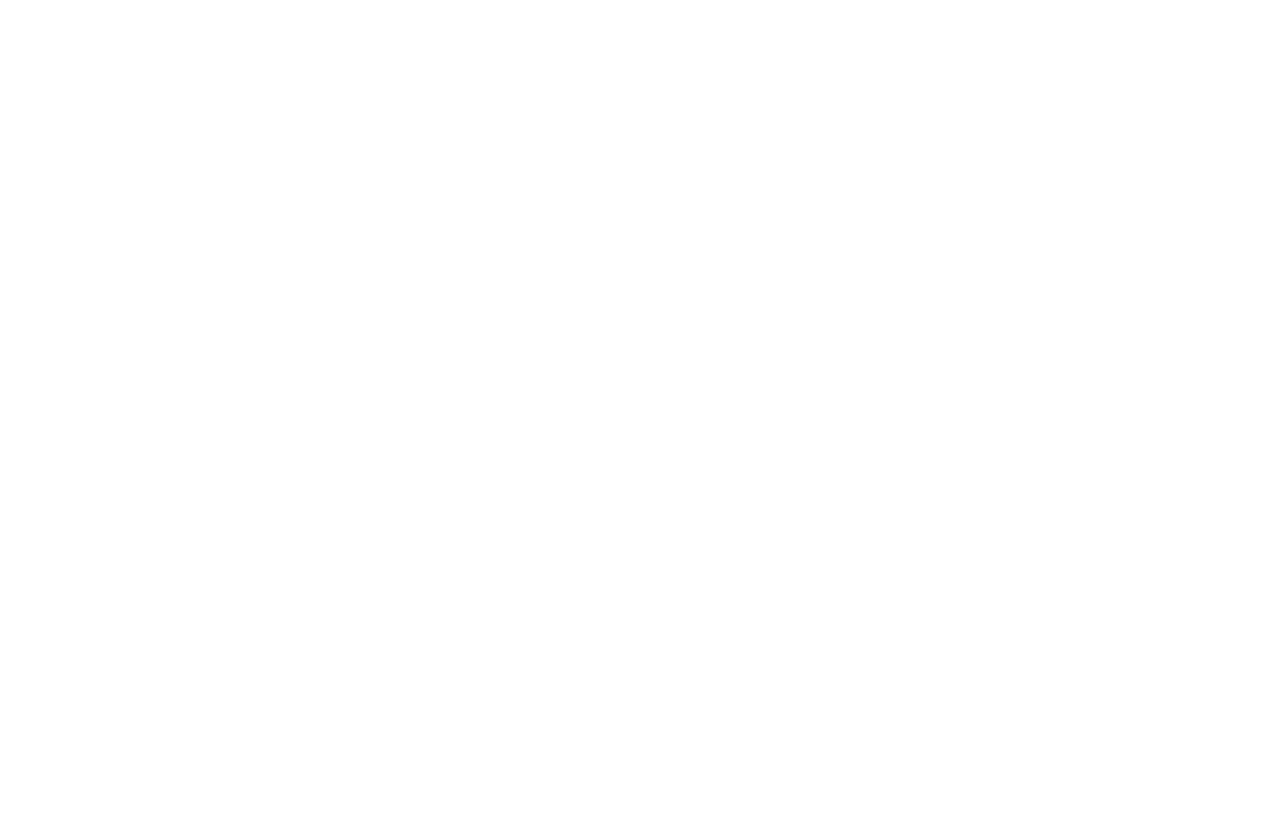
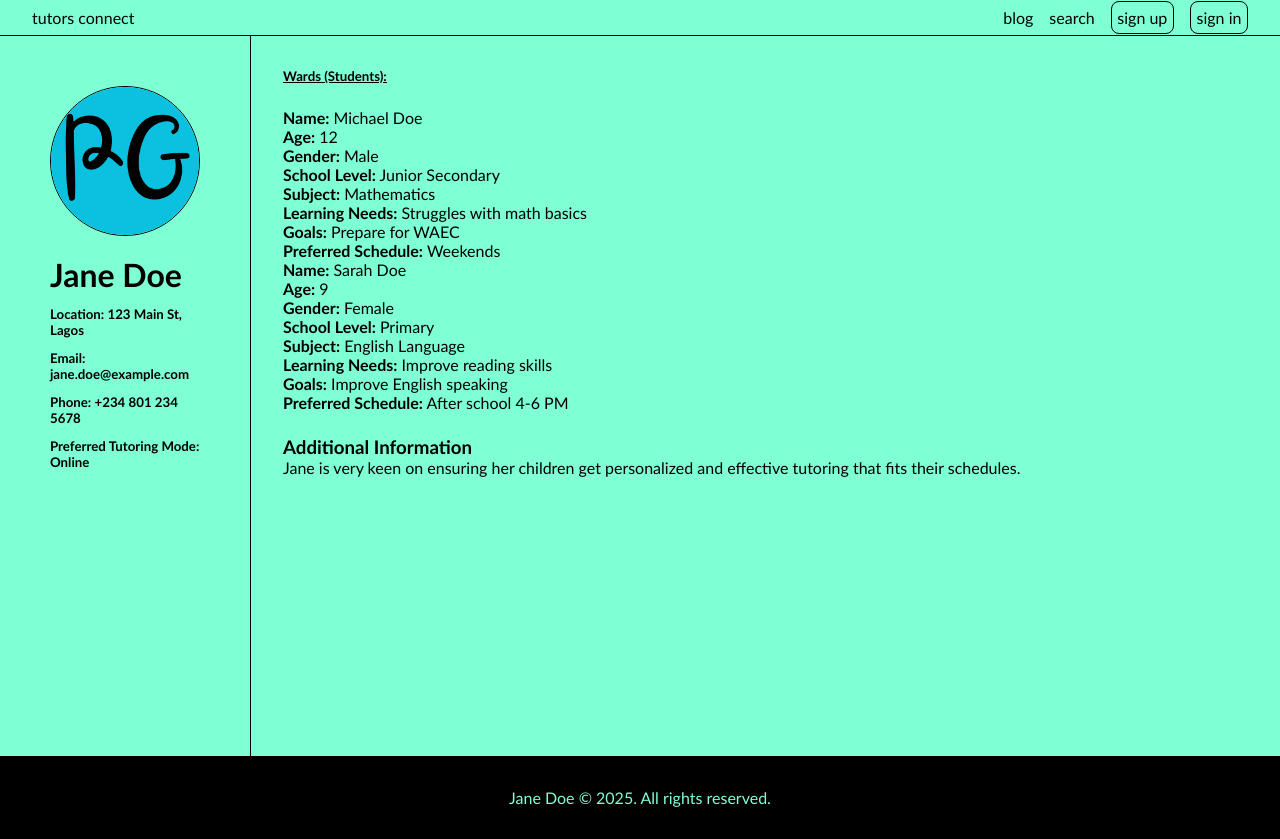
Before and after one commit to philipmake/capstone, a PHP site: page /parent_profile.html in a window 1280 px wide. Before the commit the page is empty. Before the commit the page ends 800 px from the top, so only its background shows below. Run offline with PHP 8.4, Linux system fonts and the light colour scheme.

Commit message:
made a few changes

```diff
--- a/css/style.css
+++ b/css/style.css
@@ -13,8 +13,11 @@
     display: flex;
     justify-content: space-between;
     align-items: center;
-    padding: 1rem 2rem;
+    padding: .5rem 2rem;
     border-bottom: 1px solid black;
+    top: 0;
+    position: sticky;
+    background-color: aquamarine;
 }
 
 .navlinks {
@@ -128,7 +131,7 @@
         align-items: center;
         gap: 0;
         position: absolute;
-        top: 70px;
+        top: 60px;
         right: 0;
         width: 100%;
         text-align: center;
--- a/database/db.sql
+++ b/database/db.sql
@@ -5,6 +5,7 @@
     fullname VARCHAR(100) NOT NULL,
     email VARCHAR(100) UNIQUE NOT NULL,
     phone VARCHAR(20) UNIQUE NOT NULL,
+    alt_phone VARCHAR(20) UNIQUE NOT NULL,
     password VARCHAR(255) NOT NULL,
     profile_picture VARCHAR(255),
     created_at TIMESTAMP DEFAULT CURRENT_TIMESTAMP
--- a/parent_profile.html
+++ b/parent_profile.html
@@ -0,0 +1,94 @@
+<!DOCTYPE html>
+<html lang="en">
+
+<head>
+    <meta charset="UTF-8" />
+    <meta name="viewport" content="width=device-width, initial-scale=1" />
+    <link rel="stylesheet" href="css/style.css" />
+    <link rel="stylesheet" href="css/profile.css" />
+    <title>Parents Connect</title>
+</head>
+
+<body>
+    <nav>
+        <span>tutors connect</span>
+
+        <div class="navlinks">
+            <ul>
+                <li><a href="#">blog</a></li>
+                <li><a href="search.html">search</a></li>
+                <li><a class="cta-1" href="register.html">sign up</a></li>
+                <li><a class="cta-1" href="login.html">sign in</a></li>
+            </ul>
+        </div>
+
+        <div class="hamburger" id="hamburger">&#9776;</div>
+    </nav>
+
+    <div class="profile">
+
+        <div class="top">
+            <div class="top-image">
+                <img src="PG.png" alt="parent_profile_picture" />
+            </div>
+            <div class="top-text">
+                <h1>Jane Doe</h1>
+                <h5>Location: 123 Main St, Lagos</h5>
+                <h5>Email: jane.doe@example.com</h5>
+                <h5>Phone: +234 801 234 5678</h5>
+                <h5>Preferred Tutoring Mode: Online</h5>
+            </div>
+        </div>
+
+        <div class="main-area">
+
+            <h5 style="text-decoration: underline;">Wards (Students):</h5>
+            <div class="wards">
+                <div class="ward-card">
+                    <p><strong>Name:</strong> Michael Doe</p>
+                    <p><strong>Age:</strong> 12</p>
+                    <p><strong>Gender:</strong> Male</p>
+                    <p><strong>School Level:</strong> Junior Secondary</p>
+                    <p><strong>Subject:</strong> Mathematics</p>
+                    <p><strong>Learning Needs:</strong> Struggles with math basics</p>
+                    <p><strong>Goals:</strong> Prepare for WAEC</p>
+                    <p><strong>Preferred Schedule:</strong> Weekends</p>
+                </div>
+
+                <div class="ward-card">
+                    <p><strong>Name:</strong> Sarah Doe</p>
+                    <p><strong>Age:</strong> 9</p>
+                    <p><strong>Gender:</strong> Female</p>
+                    <p><strong>School Level:</strong> Primary</p>
+                    <p><strong>Subject:</strong> English Language</p>
+                    <p><strong>Learning Needs:</strong> Improve reading skills</p>
+                    <p><strong>Goals:</strong> Improve English speaking</p>
+                    <p><strong>Preferred Schedule:</strong> After school 4-6 PM</p>
+                </div>
+            </div>
+
+            <div class="additional-info">
+                <h3>Additional Information</h3>
+                <p>
+                    Jane is very keen on ensuring her children get personalized and effective tutoring that fits
+                    their schedules.
+                </p>
+            </div>
+        </div>
+    </div>
+
+    <footer>
+        <p>Jane Doe &copy; 2025. All rights reserved.</p>
+    </footer>
+
+    <script>
+        const hamburger = document.getElementById("hamburger");
+        const navLinks = document.querySelector(".navlinks");
+
+        hamburger.addEventListener("click", () => {
+            navLinks.classList.toggle("active");
+        });
+    </script>
+</body>
+
+</html>
--- a/reg_tutor.html
+++ b/reg_tutor.html
@@ -57,6 +57,10 @@
             </label>
 
 
+            <!-- add availiability toggle here -->
+
+            <!-- payment stuff comes here -->
+
             <button type="submit">Submit profile setup &rarr;</button>
         </form>
 
--- a/register.html
+++ b/register.html
@@ -39,7 +39,11 @@
             </label>
 
             <label for="phone">Phone
-                <input type="text" name="phone" id="phone">
+                <input type="text" name="phone" id="phone" placeholder="whatsapp number">
+            </label>
+
+            <label for="phone">Alternate Phone
+                <input type="text" name="phone" id="phone" placeholder="optional">
             </label>
 
             <label for="password">Password
```
Also changed, not shown: profile.html (+41 -30 lines).
